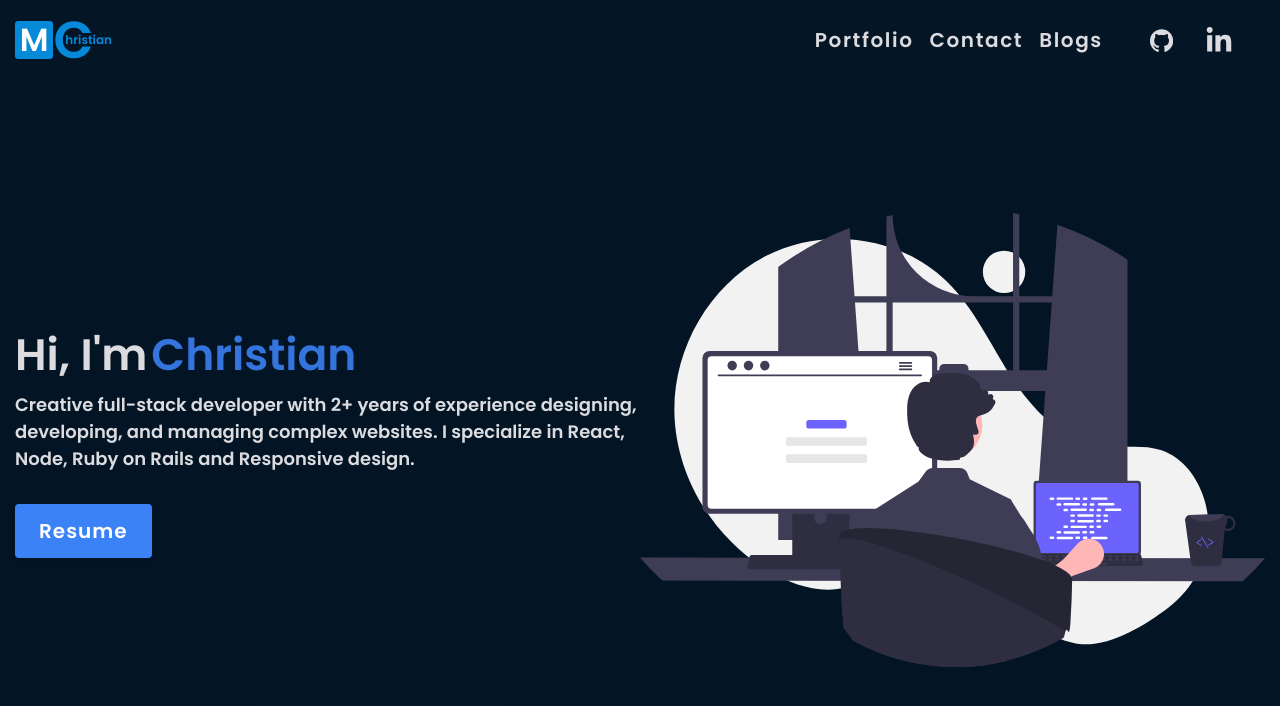
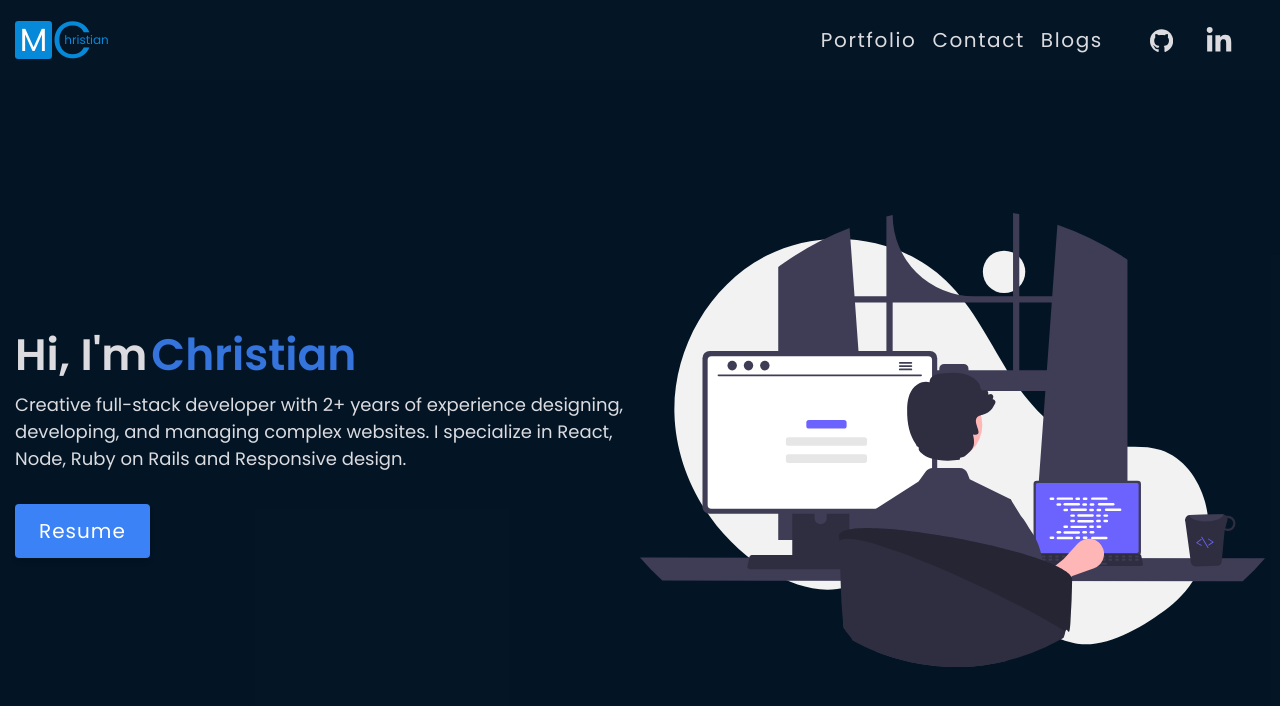
Before and after one commit to kaitcham/portfolio, a React (Create React App) app: page / in a window 1280 px wide. Shown: the top 706 px of the page. Built offline with nearby package versions, Linux system fonts and the light colour scheme.

Commit message:
modify application font

```diff
--- a/src/index.css
+++ b/src/index.css
@@ -31,7 +31,7 @@ body,
 input,
 button,
 textarea {
-  font: 600 18px Poppins, sans-serif;
+  font: 400 18px Poppins, sans-serif;
 }
 
 li,
```
